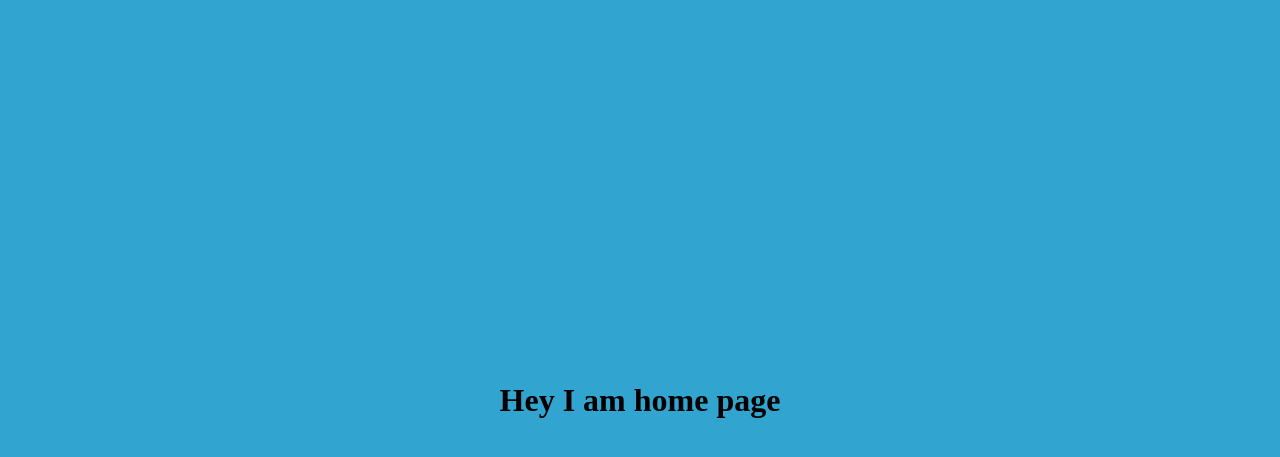
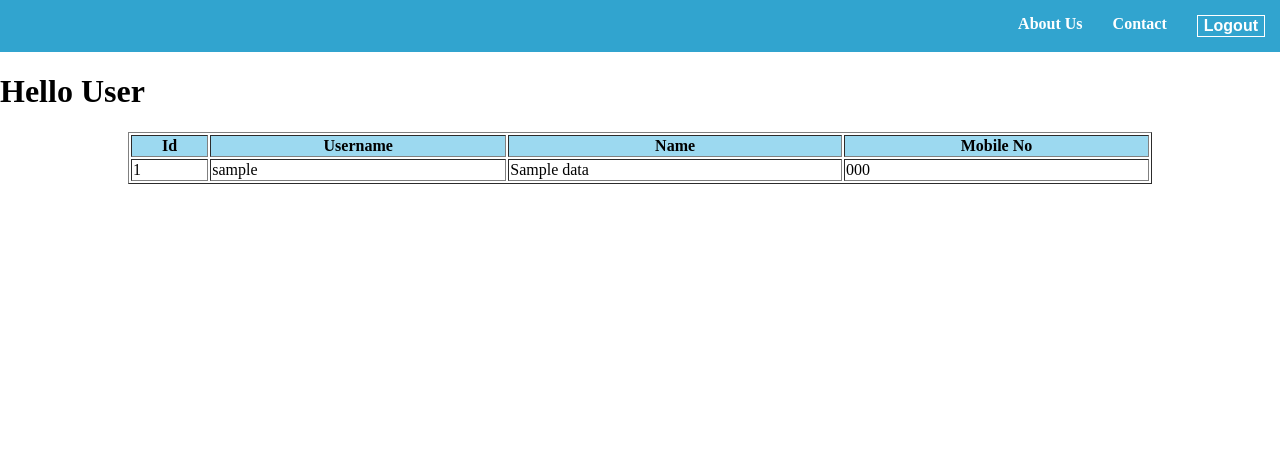
Before and after one commit to oswalgopal/flaskApp, a Flask app: template LoginPanel/templates/home.html in a window 1280 px wide. Shown: the top 457 px of the page. Run offline with Flask 2, Linux system fonts and the light colour scheme; the template is opened without the code that fills it: most values are stand-ins (such as "Sample title", 1, 10 or a date in 2020); some libraries are stand-ins or nearby versions.

Commit message:
added loginPanel

```diff
--- a/LoginPanel/app.py
+++ b/LoginPanel/app.py
@@ -1,4 +1,4 @@
-from flask import Flask, render_template, request, url_for, redirect
+from flask import Flask, render_template, request, url_for, redirect, session, jsonify
 from sqlalchemy import create_engine
 from sqlalchemy.orm import scoped_session, sessionmaker
 
@@ -8,18 +8,41 @@ app = Flask(__name__)
 engine = create_engine('postgresql://oswalgopal:oswalgopal25052000@oswalgopal-database.cmhbhrlpytbe.ap-south-1.rds.amazonaws.com:5432/loginPanel')
 db = scoped_session(sessionmaker(bind=engine))
 
+app.secret_key = 'OswalGopal'
+app.config['SESSION_TYPE'] = 'filesystem'
+
 @app.route('/')
 def index():
-    return redirect(url_for('login'))
+    if session.get('loginStatus') == True:
+        return redirect(url_for('home'))
+    else:
+        return redirect(url_for('login'))
 
-@app.route('/login')
+@app.route('/login', methods=['GET', 'POST'])
 def login():
-    return render_template('login.html')
+    if request.method == 'GET':
+        if session.get('loginStatus') == True:
+            return redirect(url_for('home'))
+        else:
+            return render_template('login.html')
+    else:
+        username = request.form.get('username')
+        password = request.form.get('password')
+        userdata = db.execute('SELECT * FROM  public.user where username = :username and password = :password' ,
+        {"username": username, "password": password}).fetchall()
+        if len(userdata) > 0:
+            session['loginStatus'] = True
+            return redirect(url_for('home'))
+        else:
+            return 'Invalid credentails'
 
 @app.route('/register', methods=['GET', 'POST'])
 def register():
     if request.method == 'GET':
-        return render_template('register.html')
+        if session.get('loginStatus') == True:
+            return redirect(url_for('home'))
+        else:
+            return render_template('register.html')
     else:
         password = request.form.get('password')
         confirmpassord = request.form.get('confirmpassword')
@@ -36,8 +59,17 @@ def register():
 
 @app.route('/home')
 def home():
-    return render_template('home')
+    if session.get('loginStatus') == True:
+        userdata = db.execute('SELECT * FROM  public.user').fetchall()
+        return render_template('home.html', userdata=userdata)
+    else:
+        return redirect(url_for('login'))
 
 @app.errorhandler(404)
 def error(error):
     return render_template('404.html')
+
+@app.route('/logout', methods=['POST'])
+def logout():
+    session['loginStatus'] = False
+    return redirect(url_for('login'))
--- /dev/null
+++ b/LoginPanel/static/styles/home.css
@@ -0,0 +1,57 @@
+body {
+    margin: 0;
+    padding: 0;
+    height: 100vh;
+    /* display: flex;
+    justify-content: center;
+    align-items: center; */
+}
+
+nav {
+    background-color: #31a4cf;
+}
+
+table {
+    width: 80%;
+    margin: auto;
+}
+
+thead {
+    background-color: #9cd9f0;
+}
+
+ul {
+    margin: 0;
+    display: flex;
+    justify-content: flex-end;
+    list-style-type: none;
+}
+
+ul li {
+    padding: 15px;
+}
+
+ul li a {
+    color: #fff;
+    text-decoration: none;
+    font-weight: bold;
+}
+
+button {
+    background: transparent;
+    border: none;
+    font-size: bolder;
+    font-size: 16px;
+    color: #fff;
+    font-weight: bold;
+    border: 1px solid #FFF;
+}
+
+button:hover {
+    cursor: pointer;
+    background-color: #569ab3;
+}
+
+button:focus {
+    outline: none;
+}
--- a/LoginPanel/templates/home.html
+++ b/LoginPanel/templates/home.html
@@ -4,11 +4,42 @@
         <meta name="viewport"
             content="width=device-width, user-scalable=no, initial-scale=1.0, maximum-scale=1.0, minimum-scale=1.0">
         <meta http-equiv="X-UA-Compatible" content="ie=edge">
-        <title>Login Page</title>
+        <title>Home Page</title>
         <link rel="stylesheet" href="https://maxcdn.bootstrapcdn.com/font-awesome/4.4.0/css/font-awesome.min.css">
-        <link rel= "stylesheet"  href= "{{ url_for('static',filename='styles/login.css') }}">
+        <link rel= "stylesheet"  href= "{{ url_for('static',filename='styles/home.css') }}">
     </head>
     <body>
-        <h1>Hey I am home page</h1>
+    <nav>
+        <ul>
+            <li> <a href="#"> About Us </a></li>
+            <li> <a href="#"> Contact </a></li>
+            <li>
+                <form action="/logout" method="post">
+                    <button type="submit">Logout</button>
+                </form>
+            </li>
+        </ul>
+    </nav>
+        <h1>Hello User</h1>
+        <table border=1>
+        <thead>
+            <tr>
+                <th>Id</th>
+                <th>Username</th>
+                <th>Name</th>
+                <th>Mobile No</th>
+            </th>
+        </thead>
+        <tbody>
+        {% for data in userdata %}
+            <tr>
+                <td>{{data.id}}</td>
+                <td>{{data.username}}</td>
+                <td>{{data.name}}</td>
+                <td>{{data.mobile}}</td>
+            </tr>
+        {% endfor %}
+        </tbody>
+    </table>
     </body>
 </html>
--- a/LoginPanel/templates/layout.html
+++ b/LoginPanel/templates/layout.html
@@ -4,7 +4,7 @@
         <meta name="viewport"
             content="width=device-width, user-scalable=no, initial-scale=1.0, maximum-scale=1.0, minimum-scale=1.0">
         <meta http-equiv="X-UA-Compatible" content="ie=edge">
-        <title>Login Page</title>
+        <title>LoginPanel</title>
         <link rel="stylesheet" href="https://maxcdn.bootstrapcdn.com/font-awesome/4.4.0/css/font-awesome.min.css">
         <link rel= "stylesheet"  href= "{{ url_for('static',filename='styles/login.css') }}">
     </head>
--- a/LoginPanel/templates/login.html
+++ b/LoginPanel/templates/login.html
@@ -5,7 +5,7 @@
         <h1>Login Page</h1>
         <div class="inputWrapper">
             <i class="far fa-user"></i>
-            <input type="text" name="User name" placeholder="username">
+            <input type="text" name="username" placeholder="username">
         </div>
         <div class="inputWrapper">
             <i class="fas fa-user"></i>
```
